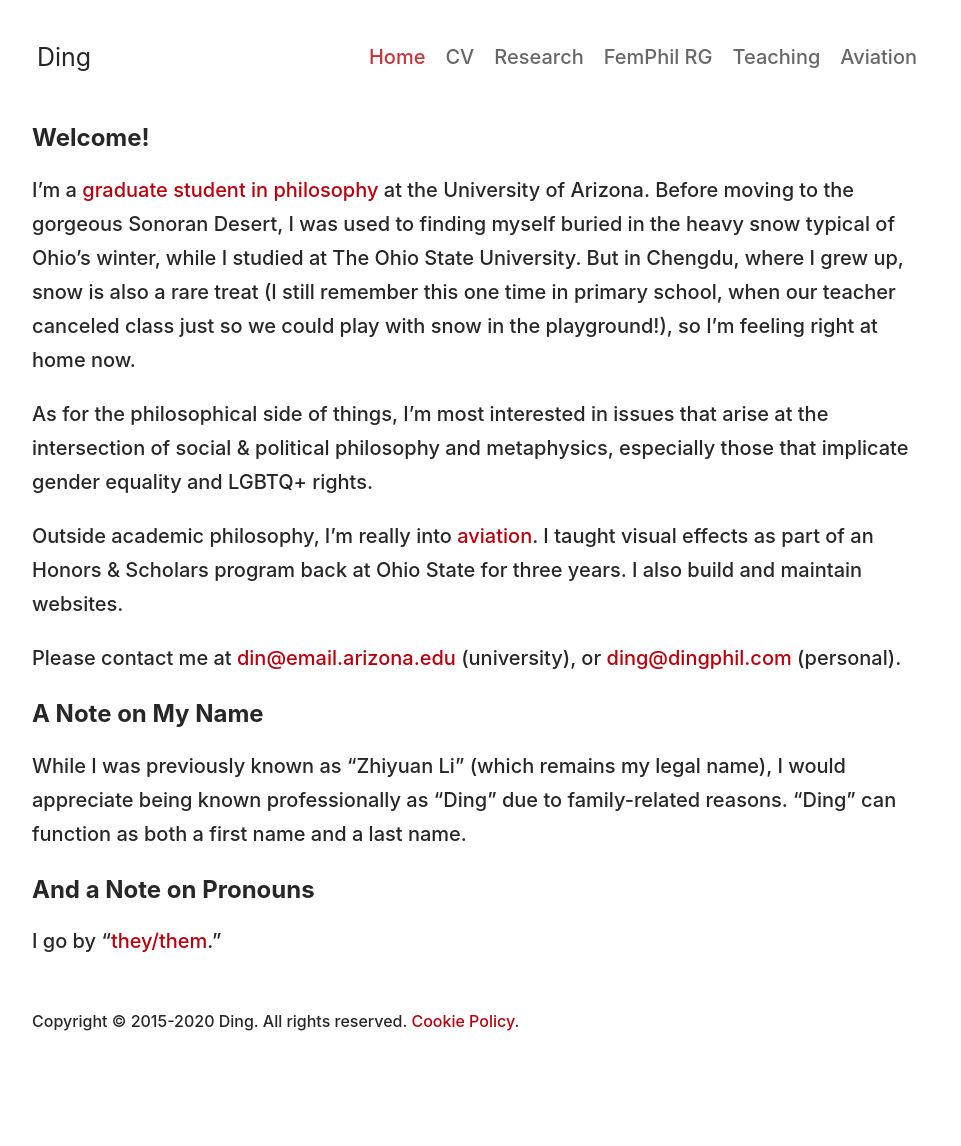
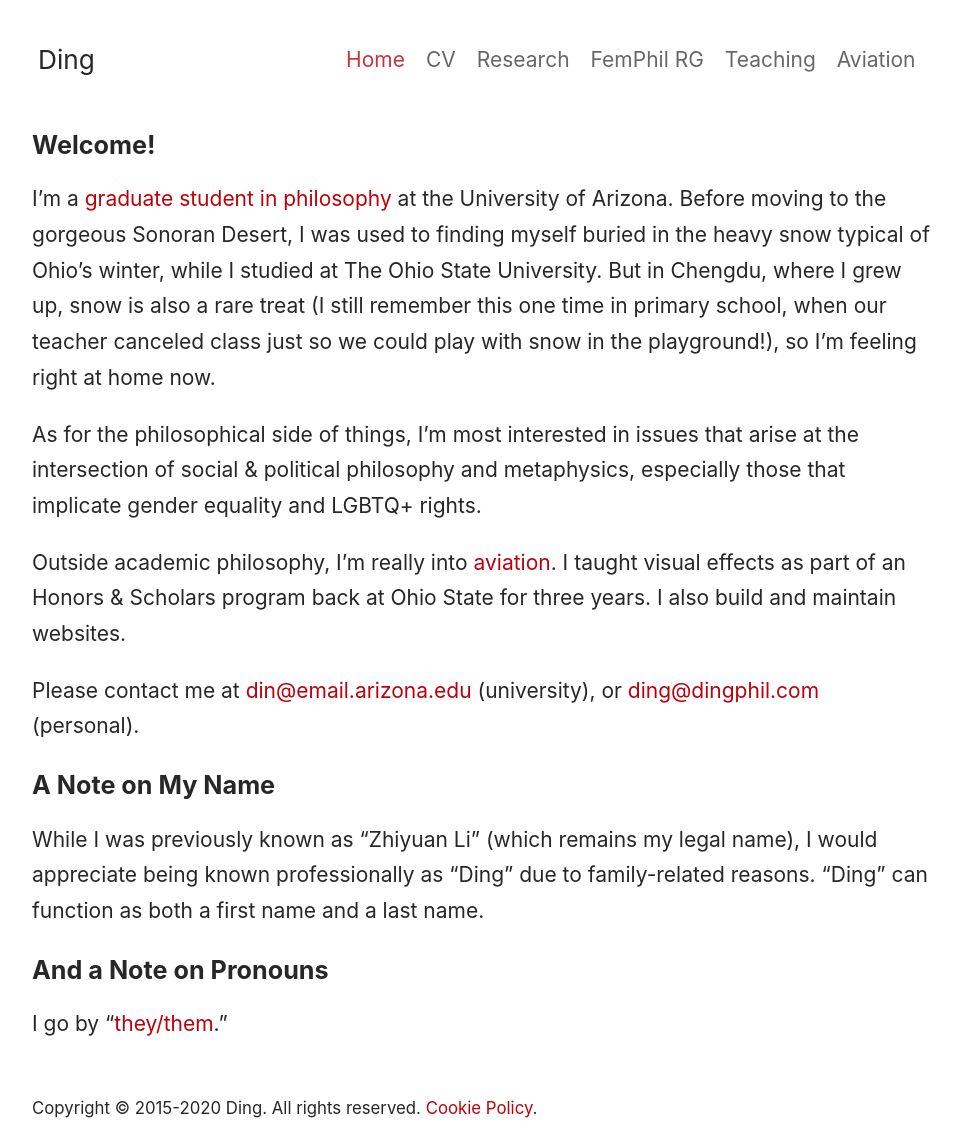
Before and after one commit to dingherself/dingherself.github.io, a Jekyll site: the page built from index.html, in a window 1280 px wide and 1146 px high. Shown: the whole window, without its empty margins (158-1119 px from the left). Built offline with Jekyll 4.4.1, drawn with Linux system fonts in a browser that asks for light colours; nearby versions of some CDN libraries; some web fonts are replaced.

Commit message:
update style

```diff
--- a/assets/ding.scss
+++ b/assets/ding.scss
@@ -1,7 +1,7 @@
 ---
 ---
 
-// Minion Pro Display fonts from Adobe; font-weights from 400 to 700
+// Freight Text Pro fonts from Adobe; font-weights from 400 to 700
 
 @import url("https://use.typekit.net/vnw4sgb.css");
 
@@ -76,9 +76,9 @@
 
 //$headings-margin-bottom: 1.75rem;
 
-$font-weight-light: 300;
-$font-weight-normal: 500;
-$font-weight-bold: 500;
+$font-weight-light: 400;
+$font-weight-normal: 400;
+$font-weight-bold: 600;
 $headings-font-weight: 700;
 
 
@@ -93,7 +93,19 @@
 //////////////////////////
 
 html {
-  font-size: 20px;
+  font-size: 18px;
+}
+
+@include media-breakpoint-up(lg) {
+  html {
+    font-size: 20px;
+  }
+}
+
+@include media-breakpoint-up(xl) {
+  html {
+    font-size: 21px;
+  }
 }
 
 h1,
```
